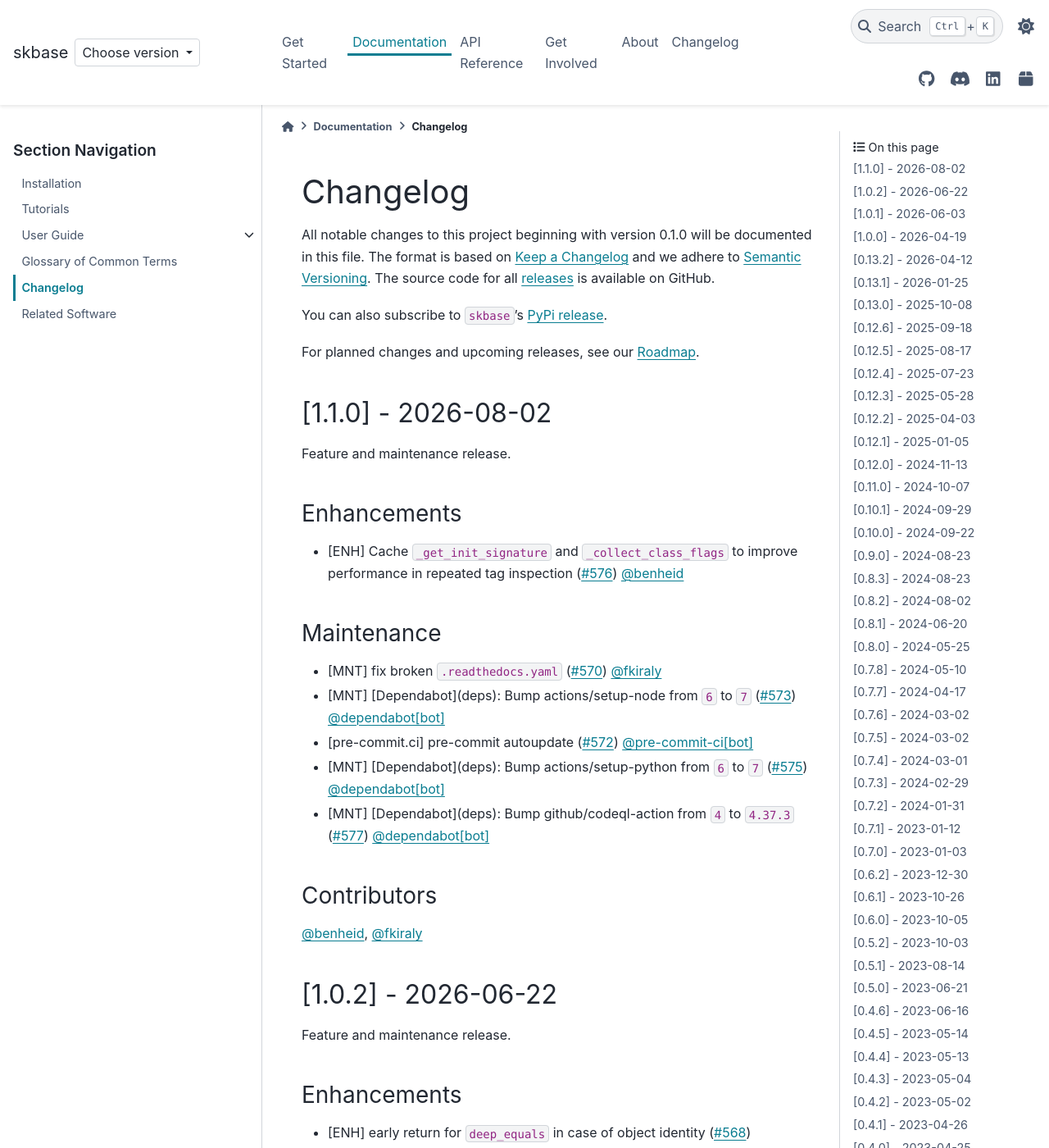
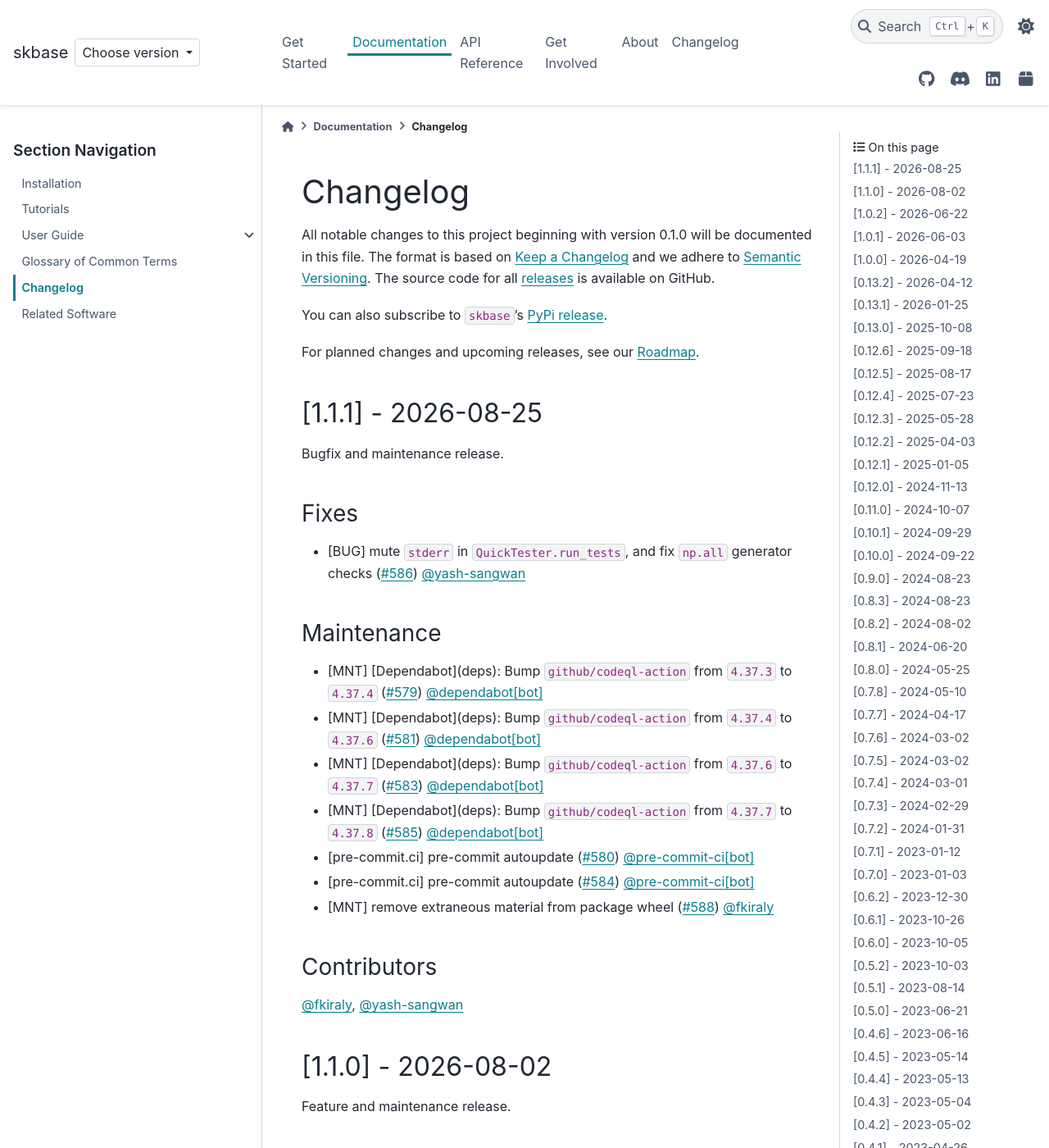
Before and after one commit to sktime/skbase, a Sphinx documentation site: the page built from docs/source/user_documentation/changelog.rst, in a window 1280 px wide and 1400 px high. Shown: the whole window at 82% size. Built offline with Sphinx 7.4.7 and the PyData theme 0.15.4, drawn with Linux system fonts in a browser that asks for light colours; comment, search, counter and statistics services are not loaded.

Commit message:
Release 1.1.1 (#587)
Release 1.1.1

* changelog
* version bump

```diff
--- a/docs/source/user_documentation/changelog.rst
+++ b/docs/source/user_documentation/changelog.rst
@@ -13,6 +13,39 @@
 `PyPi release <https://libraries.io/pypi/scikit-base>`_.
 
 For planned changes and upcoming releases, see our :ref:`roadmap`.
+
+[1.1.1] - 2026-08-25
+====================
+
+Bugfix and maintenance release.
+
+Fixes
+-----
+
+* [BUG] mute ``stderr`` in ``QuickTester.run_tests``, and fix ``np.all`` generator
+  checks (:pr:`586`) :user:`yash-sangwan`
+
+Maintenance
+-----------
+
+* [MNT] [Dependabot](deps): Bump ``github/codeql-action`` from ``4.37.3`` to ``4.37.4``
+  (:pr:`579`) :user:`dependabot[bot]`
+* [MNT] [Dependabot](deps): Bump ``github/codeql-action`` from ``4.37.4`` to ``4.37.6``
+  (:pr:`581`) :user:`dependabot[bot]`
+* [MNT] [Dependabot](deps): Bump ``github/codeql-action`` from ``4.37.6`` to ``4.37.7``
+  (:pr:`583`) :user:`dependabot[bot]`
+* [MNT] [Dependabot](deps): Bump ``github/codeql-action`` from ``4.37.7`` to ``4.37.8``
+  (:pr:`585`) :user:`dependabot[bot]`
+* [pre-commit.ci] pre-commit autoupdate (:pr:`580`) :user:`pre-commit-ci[bot]`
+* [pre-commit.ci] pre-commit autoupdate (:pr:`584`) :user:`pre-commit-ci[bot]`
+* [MNT] remove extraneous material from package wheel (:pr:`588`) :user:`fkiraly`
+
+Contributors
+------------
+
+:user:`fkiraly`,
+:user:`yash-sangwan`
+
 
 [1.1.0] - 2026-08-02
 ====================
--- a/pyproject.toml
+++ b/pyproject.toml
@@ -1,6 +1,6 @@
 [project]
 name = "scikit-base"
-version = "1.1.0"
+version = "1.1.1"
 description = "Base classes for sklearn-like parametric objects"
 authors = [
     {name = "sktime developers", email = "sktime.toolbox@gmail.com"},
--- a/skbase/__init__.py
+++ b/skbase/__init__.py
@@ -7,4 +7,4 @@
 sktime design principles in your project.
 """
 
-__version__: str = "1.1.0"
+__version__: str = "1.1.1"
```
Also changed, not shown: README.md (+1 -1 lines), 1 other file.
